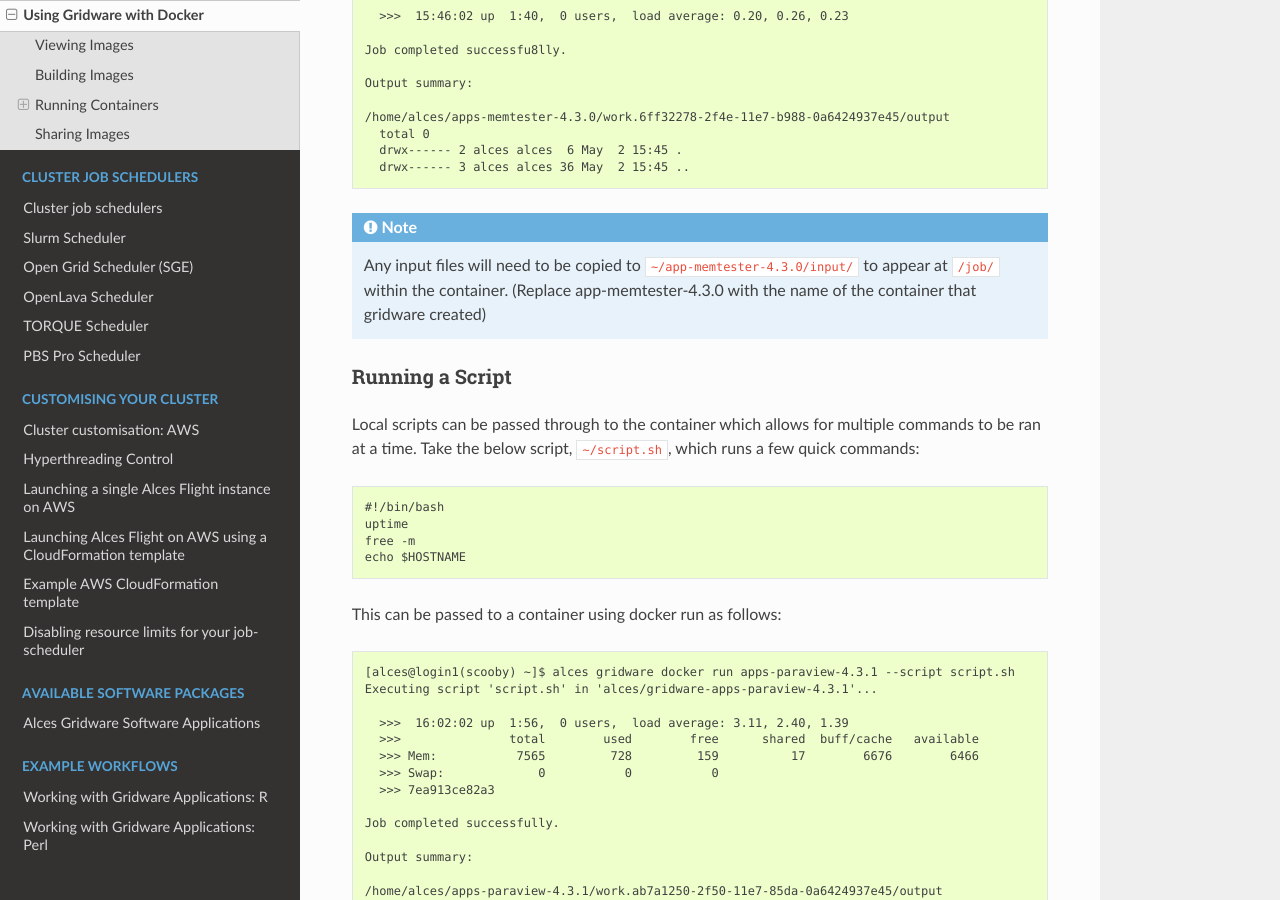
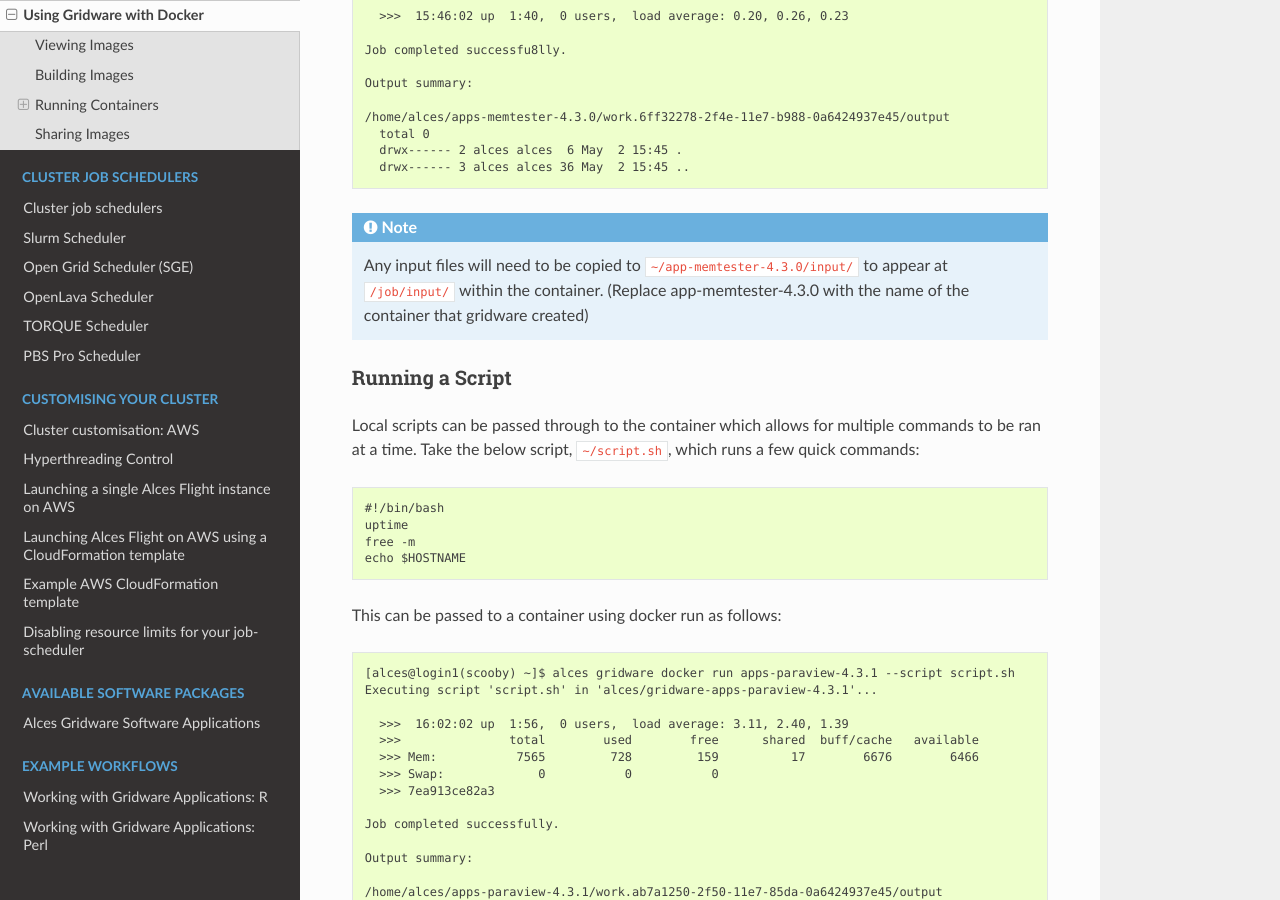
Before and after one commit to alces-software/flight-appliance-docs, a Sphinx documentation site: the page built from docs/source/apps/docker.rst, in a window 1280 px wide and 900 px high, scrolled down 1735 px. Built offline with Sphinx 7.4.7 and the Read the Docs theme 2.0.0, drawn with Linux system fonts in a browser that asks for light colours.

Commit message:
Fixed input file path

```diff
--- a/docs/source/apps/docker.rst
+++ b/docs/source/apps/docker.rst
@@ -63,7 +63,7 @@
       drwx------ 2 alces alces  6 May  2 15:45 .
       drwx------ 3 alces alces 36 May  2 15:45 ..
 
-.. note:: Any input files will need to be copied to ``~/app-memtester-4.3.0/input/`` to appear at ``/job/`` within the container. (Replace app-memtester-4.3.0 with the name of the container that gridware created)
+.. note:: Any input files will need to be copied to ``~/app-memtester-4.3.0/input/`` to appear at ``/job/input/`` within the container. (Replace app-memtester-4.3.0 with the name of the container that gridware created)
 
 Running a Script
 ----------------
```
